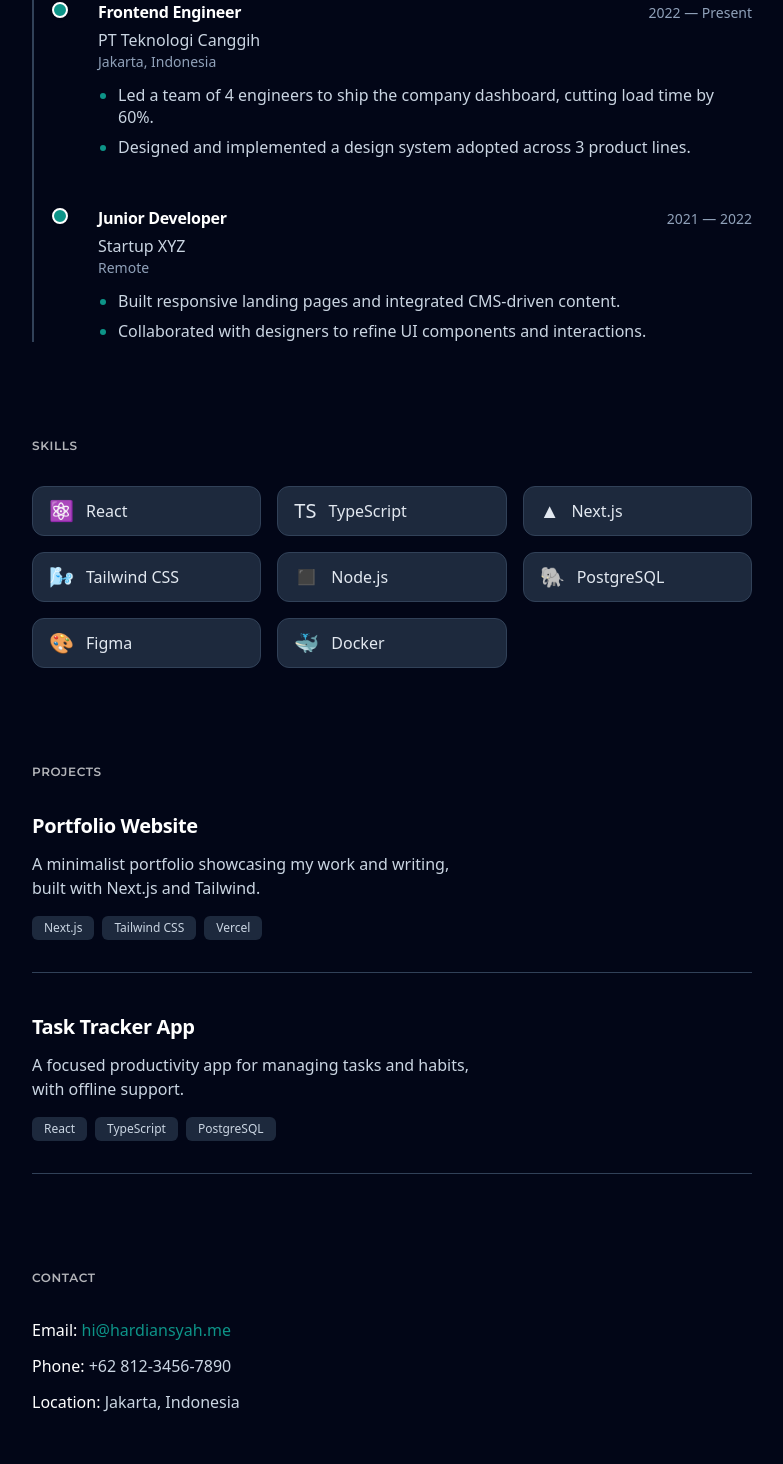
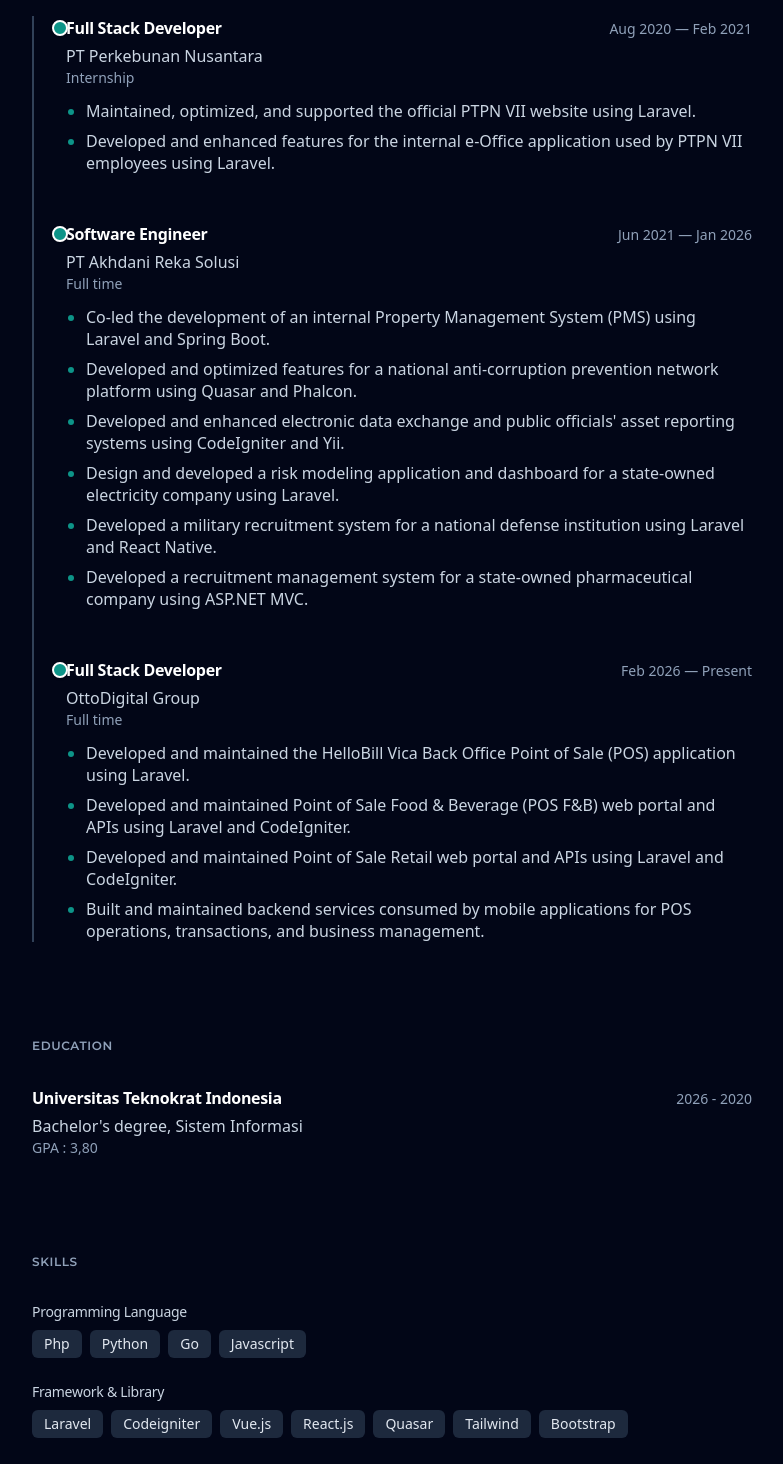
Before and after one commit to hardiansyahid/hardiansyah, a Next.js app: page / in a window 1280 px wide. Shown: the part 1024-2488 px from the top of the page, without its empty margins (248-1031 px from the left). Built offline with nearby package versions, Linux system fonts and the light colour scheme.

Commit message:
Populate page from /content.md: 3 jobs, education, grouped skills, 5 projects, real contact

```diff
--- a/src/app/page.tsx
+++ b/src/app/page.tsx
@@ -11,13 +11,21 @@
   duties: string[];
 };
 
-type Skill = {
-  name: string;
-  icon: string;
+type Education = {
+  school: string;
+  period: string;
+  degree: string;
+  gpa?: string;
+};
+
+type SkillGroup = {
+  category: string;
+  items: string[];
 };
 
 type Project = {
   title: string;
+  role: string;
   description: string;
   stack: string[];
   link: string;
@@ -26,6 +34,7 @@
 const navItems = [
   { label: "About", href: "#about" },
   { label: "Experience", href: "#experience" },
+  { label: "Education", href: "#education" },
   { label: "Skills", href: "#skills" },
   { label: "Projects", href: "#projects" },
   { label: "Contact", href: "#contact" },
@@ -33,77 +42,138 @@
 
 const SectionHeading = ({ children }: { children: string }) => (
   <h3
-    className={`mb-8 text-xs font-semibold uppercase tracking-wider text-white/70 ${montserrat.className}`}
+    className={`mb-8 text-xs font-semibold uppercase tracking-wider text-slate-400 ${montserrat.className}`}
   >
     {children}
   </h3>
 );
 
 export default function Home() {
-  // Copy-pasted verbatim from /content.md — edit the source there.
+  // ---- Data copied verbatim from /content.md ----
   const name = "Hardiansyah";
   const role = "Software Engineer";
   const tagline =
     "I craft clean, usable digital products that solve real problems.";
+
   const about = `Software Engineer with 5+ years of experience, currently a Full Stack Developer at OttoDigital Group.
 I specialize in PHP (Laravel), SQL, and JavaScript (Vue.js), building systems with a focus on clean architecture and pragmatic problem-solving. I use AI-assisted development tools to move faster, but I still care deeply about solid engineering fundamentals — how and why a system is built, not just that it works.
 Outside of engineering, I have a strong interest in philosophy, art, and science — which shapes how I approach problems: curious, structured, and open to unconventional angles.`;
 
   const jobs: Job[] = [
     {
-      title: "Frontend Engineer",
-      company: "PT Teknologi Canggih",
-      period: "2022 — Present",
-      location: "Jakarta, Indonesia",
+      title: "Full Stack Developer",
+      company: "PT Perkebunan Nusantara",
+      period: "Aug 2020 — Feb 2021",
+      location: "Internship",
       duties: [
-        "Led a team of 4 engineers to ship the company dashboard, cutting load time by 60%.",
-        "Designed and implemented a design system adopted across 3 product lines.",
+        `Maintained, optimized, and supported the official PTPN VII website using Laravel.`,
+        `Developed and enhanced features for the internal e-Office application used by PTPN VII employees using Laravel.`,
       ],
     },
     {
-      title: "Junior Developer",
-      company: "Startup XYZ",
-      period: "2021 — 2022",
-      location: "Remote",
+      title: "Software Engineer",
+      company: "PT Akhdani Reka Solusi",
+      period: "Jun 2021 — Jan 2026",
+      location: "Full time",
       duties: [
-        "Built responsive landing pages and integrated CMS-driven content.",
-        "Collaborated with designers to refine UI components and interactions.",
+        `Co-led the development of an internal Property Management System (PMS) using Laravel and Spring Boot.`,
+        `Developed and optimized features for a national anti-corruption prevention network platform using Quasar and Phalcon.`,
+        `Developed and enhanced electronic data exchange and public officials' asset reporting systems using CodeIgniter and Yii.`,
+        `Design and developed a risk modeling application and dashboard for a state-owned electricity company using Laravel.`,
+        `Developed a military recruitment system for a national defense institution using Laravel and React Native.`,
+        `Developed a recruitment management system for a state-owned pharmaceutical company using ASP.NET MVC.`,
+      ],
+    },
+    {
+      title: "Full Stack Developer",
+      company: "OttoDigital Group",
+      period: "Feb 2026 — Present",
+      location: "Full time",
+      duties: [
+        `Developed and maintained the HelloBill Vica Back Office Point of Sale (POS) application using Laravel.`,
+        `Developed and maintained Point of Sale Food & Beverage (POS F&B) web portal and APIs using Laravel and CodeIgniter.`,
+        `Developed and maintained Point of Sale Retail web portal and APIs using Laravel and CodeIgniter.`,
+        `Built and maintained backend services consumed by mobile applications for POS operations, transactions, and business management.`,
       ],
     },
   ];
 
-  const skills: Skill[] = [
-    { name: "React", icon: "⚛️" },
-    { name: "TypeScript", icon: "TS" },
-    { name: "Next.js", icon: "▲" },
-    { name: "Tailwind CSS", icon: "🌬" },
-    { name: "Node.js", icon: "◼" },
-    { name: "PostgreSQL", icon: "🐘" },
-    { name: "Figma", icon: "🎨" },
-    { name: "Docker", icon: "🐳" },
+  const education: Education[] = [
+    {
+      school: "Universitas Teknokrat Indonesia",
+      period: "2026 - 2020",
+      degree: "Bachelor's degree, Sistem Informasi",
+      gpa: "GPA : 3,80",
+    },
+  ];
+
+  const skillGroups: SkillGroup[] = [
+    {
+      category: "Programming Language",
+      items: ["Php", "Python", "Go", "Javascript"],
+    },
+    {
+      category: "Framework & Library",
+      items: [
+        "Laravel",
+        "Codeigniter",
+        "Vue.js",
+        "React.js",
+        "Quasar",
+        "Tailwind",
+        "Bootstrap",
+      ],
+    },
+    { category: "Database", items: ["PostgreSQL", "MySQL", "MongoDB"] },
+    { category: "Other Tools", items: ["Git", "Sonarqube", "Tableau"] },
   ];
 
   const projects: Project[] = [
     {
-      title: "Portfolio Website",
+      title: "Maintenance & Development Hellobill Vica",
+      role: "Fullstack Developer",
       description:
-        "A minimalist portfolio showcasing my work and writing, built with Next.js and Tailwind.",
-      stack: ["Next.js", "Tailwind CSS", "Vercel"],
-      link: "#",
+        `Hellobill adalah aplikasi Point Of Sales (POS) berbasis subscription milik OttoDigital Group part of salim group.`,
+      stack: ["Laravel", "Codeigniter", "Html", "Javascript", "Css"],
+      link: "https://hellobill.id/en/",
     },
     {
-      title: "Task Tracker App",
+      title: "Maintenance & Development e-LHKPN",
+      role: "Fullstack Developer",
       description:
-        "A focused productivity app for managing tasks and habits, with offline support.",
-      stack: ["React", "TypeScript", "PostgreSQL"],
-      link: "#",
+        `e-LHKPN merupakan daftar seluruh harta kekayaan yang dimiliki oleh penyelenggara negara, Instrumen ini bertujuan mencegah korupsi (KKN) dan meningkatkan transparansi.`,
+      stack: ["Codeigniter", "Yii", "MySQL", "Html", "Javascript", "Css"],
+      link: "https://elhkpn.kpk.go.id",
+    },
+    {
+      title: "Maintenance & Development Jaringan Pencegahan Korupsi (JAGA)",
+      role: "Senior Frontend Developer",
+      description:
+        `JAGA adalah aplikasi pencegahan korupsi yang mendorong transparansi penyelenggaraan pelayanan publik dan pengolahan aset negara.`,
+      stack: ["Quasar Framework", "Phalcon", "PostgreSQL"],
+      link: "https://jaga.id",
+    },
+    {
+      title: "Development WebApp Rekrutmen Biofarma",
+      role: "Frontend Developer",
+      description:
+        `Biofarma rekrutmen adalah aplikasi yang mendukung proses rekrutmen karyawan baru, manage lowongan, test cat hingga input nilai test peserta.`,
+      stack: ["ASP.NET Core", "Html", "Javascript", "Css"],
+      link: "https://rekrutmen.biofarma.co.id/",
+    },
+    {
+      title: "Maintenance & Development Website PTPN 7",
+      role: "Fullstack Developer",
+      description:
+        `PTPN 7 merupakan perusahaan BUMN yang bergerak di sektor perkebunan, fokus pada pengelolaan komoditas agribisnis serta mendukung ketahanan pangan nasional.`,
+      stack: ["Laravel", "PostgreSQL", "Html", "Javascript", "Css"],
+      link: "https://www.ptpn7.com/",
     },
   ];
 
   const contact = {
-    email: "hi@hardiansyah.me",
-    phone: "+62 812-3456-7890",
-    location: "Jakarta, Indonesia",
+    email: "hardiansyahmail@gmail.com",
+    phone: "0851 7680 7682",
   };
 
   return (
@@ -131,9 +201,8 @@
 
       {/* ===== Hero / Banner (full width) ===== */}
       <section className="relative isolate mt-16 flex w-full min-h-[60vh] items-center justify-center overflow-hidden bg-gradient-to-br from-slate-900 via-teal-950 to-primary py-28">
-        {/* parallax decorative blobs */}
         <div className="absolute inset-0 -z-20">
-          <div className="absolute inset-0 bg-gradient-to-b from-black/50 via-black/30 to-transparent" />
+          <div className="absolute inset-0 bg-gradient-to-b from-black/40 via-black/25 to-transparent" />
           <Parallax
             speed={0.15}
             className="absolute -top-32 left-1/2 h-80 w-80 -translate-x-1/2 rounded-full bg-gradient-to-r from-emerald-400/25 via-teal-300/15 to-transparent blur-3xl"
@@ -148,7 +217,6 @@
           />
         </div>
 
-        {/* content: 90% width, centered */}
         <FadeInSection className="relative z-10 w-[90%] max-w-3xl text-center">
           <h1
             className={`text-5xl font-extrabold tracking-tight text-white drop-shadow md:text-6xl ${montserrat.className}`}
@@ -169,7 +237,7 @@
       </section>
 
       {/* ===== Main content ===== */}
-      <main className="mx-auto mt-20 max-w-3xl space-y-24 px-6">
+      <main className="mx-auto mt-24 max-w-3xl space-y-24 px-6">
         {/* About */}
         <section id="about">
           <FadeInSection>
@@ -188,14 +256,12 @@
               {jobs.map((job) => (
                 <div
                   key={`${job.title}-${job.company}`}
-                  className="relative pl-8 sm:pl-8"
+                  className="relative pl-8 sm:pl-0"
                 >
-                  <span className="absolute left-[-14px] top-0.5 hidden h-4 w-4 rounded-full border-2 border-white bg-accent shadow sm:block" />
+                  <span className="absolute left-[-14px] top-1 hidden h-4 w-4 rounded-full border-2 border-white bg-accent shadow sm:block" />
                   <div className="mb-1 flex flex-col sm:flex-row sm:items-baseline sm:justify-between">
                     <h4 className="font-semibold text-white">{job.title}</h4>
-                    <time className="text-sm text-slate-400">
-                      {job.period}
-                    </time>
+                    <time className="text-sm text-slate-400">{job.period}</time>
                   </div>
                   <p className="text-slate-300">{job.company}</p>
                   {job.location && (
@@ -214,21 +280,48 @@
           </FadeInSection>
         </section>
 
+        {/* Education */}
+        <section id="education">
+          <FadeInSection>
+            <SectionHeading>Education</SectionHeading>
+            <div className="space-y-6">
+              {education.map((e) => (
+                <div key={e.school}>
+                  <div className="mb-1 flex flex-col sm:flex-row sm:items-baseline sm:justify-between">
+                    <h4 className="font-semibold text-white">{e.school}</h4>
+                    <span className="text-sm text-slate-400">{e.period}</span>
+                  </div>
+                  <p className="text-slate-300">{e.degree}</p>
+                  {e.gpa && <p className="text-sm text-slate-400">{e.gpa}</p>}
+                </div>
+              ))}
+            </div>
+          </FadeInSection>
+        </section>
+
         {/* Skills */}
         <section id="skills">
           <FadeInSection>
             <SectionHeading>Skills</SectionHeading>
-            <ul className="grid grid-cols-2 gap-4 sm:grid-cols-3" role="list">
-              {skills.map((s) => (
-                <li
-                  key={s.name}
-                  className="flex items-center gap-3 rounded-xl border border-slate-700 bg-slate-800 px-4 py-2.5 text-slate-200 transition-colors hover:border-accent hover:bg-slate-700"
-                >
-                  <span className="text-xl">{s.icon}</span>
-                  <span className="font-medium">{s.name}</span>
-                </li>
+            <div className="space-y-6">
+              {skillGroups.map((g) => (
+                <div key={g.category}>
+                  <h4 className="text-sm font-medium text-slate-300">
+                    {g.category}
+                  </h4>
+                  <div className="mt-2 flex flex-wrap gap-2">
+                    {g.items.map((s) => (
+                      <span
+                        key={s}
+                        className="rounded-md bg-slate-800 px-3 py-1 text-sm text-slate-200"
+                      >
+                        {s}
+                      </span>
+                    ))}
+                  </div>
+                </div>
               ))}
-            </ul>
+            </div>
           </FadeInSection>
         </section>
 
@@ -243,10 +336,15 @@
                   className="group border-b border-slate-700 pb-8 transition-all hover:border-accent"
                 >
                   <div className="flex items-start justify-between">
-                    <h4 className="text-xl font-semibold text-white transition-colors group-hover:text-accent">
-                      {p.title}
-                    </h4>
-                    {p.link !== "#" && (
+                    <div>
+                      <h4 className="text-xl font-semibold text-white transition-colors group-hover:text-accent">
+                        {p.title}
+                      </h4>
+                      <p className="mt-0.5 text-sm text-slate-400">
+                        {p.role}
+                      </p>
+                    </div>
+                    {p.link && (
                       <a
                         href={p.link}
                         target="_blank"
@@ -264,7 +362,7 @@
                     {p.stack.map((t) => (
                       <span
                         key={t}
-                        className="rounded-md bg-slate-800 px-3 py-1 text-xs text-slate-300"
+                        className="rounded-md bg-slate-800 px-3 py-1 text-sm text-slate-300"
                       >
                         {t}
                       </span>
@@ -294,17 +392,13 @@
                 <span className="font-medium text-white">Phone:</span>{" "}
                 {contact.phone}
               </p>
-              <p>
-                <span className="font-medium text-white">Location:</span>{" "}
-                {contact.location}
-              </p>
             </div>
           </FadeInSection>
         </section>
       </main>
 
       {/* ===== Footer ===== */}
-      <footer className="mt-28 border-t border-slate-700 pb-12 pt-16 text-center text-sm text-slate-400">
+      <footer className="mt-28 border-t border-slate-800 pb-12 pt-16 text-center text-sm text-slate-400">
         <div className="mx-auto max-w-3xl px-6">
           <p>
             © <CopyrightYear /> {name}. All rights reserved.
@@ -319,7 +413,7 @@
               GitHub
             </a>
             <a
-              href="https://linkedin.com/in/hardiansyah"
+              href="https://linkedin.com/in/hardiansyahid"
               target="_blank"
               rel="noopener noreferrer"
               className="transition-colors hover:text-accent"
@@ -327,7 +421,7 @@
               LinkedIn
             </a>
             <a
-              href="mailto:hi@hardiansyah.me"
+              href={`mailto:${contact.email}`}
               className="transition-colors hover:text-accent"
             >
               Email
```
Also changed, not shown: 1 other file (tests, documents, lock files or other folders).
